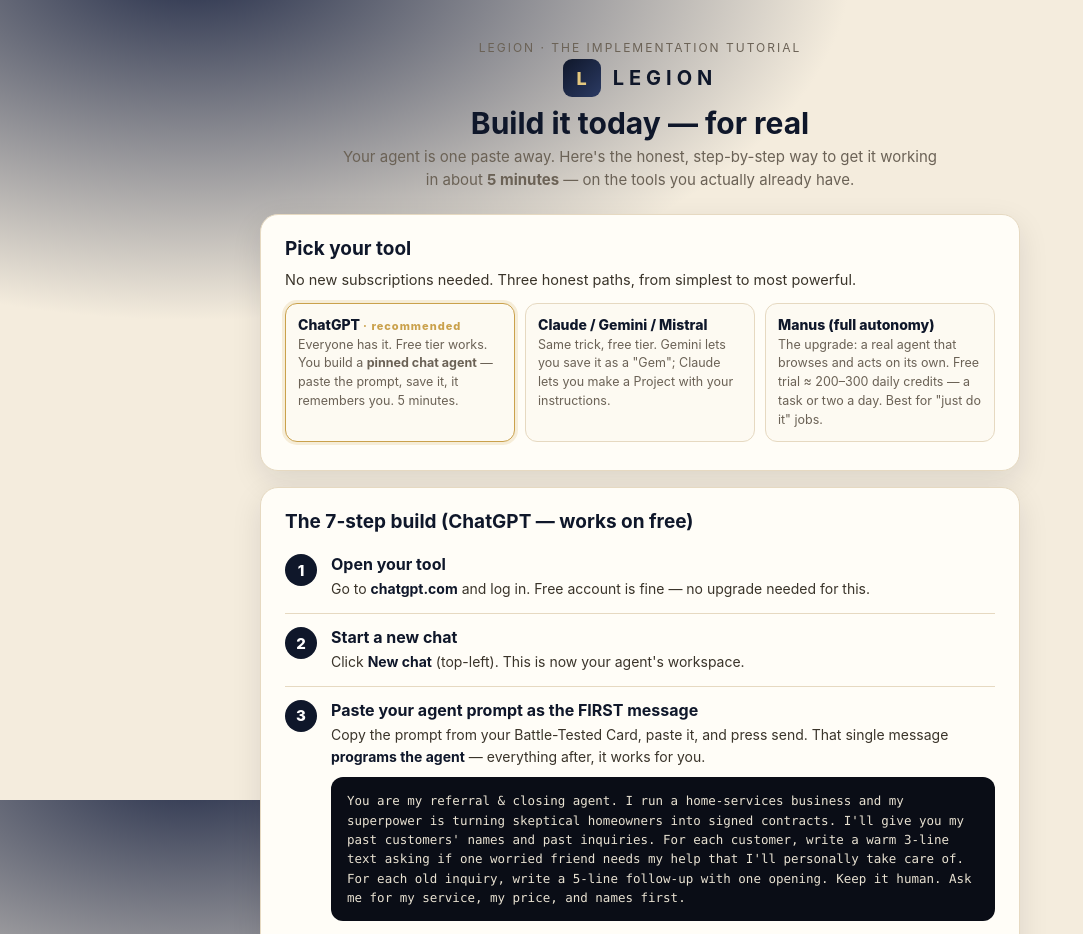
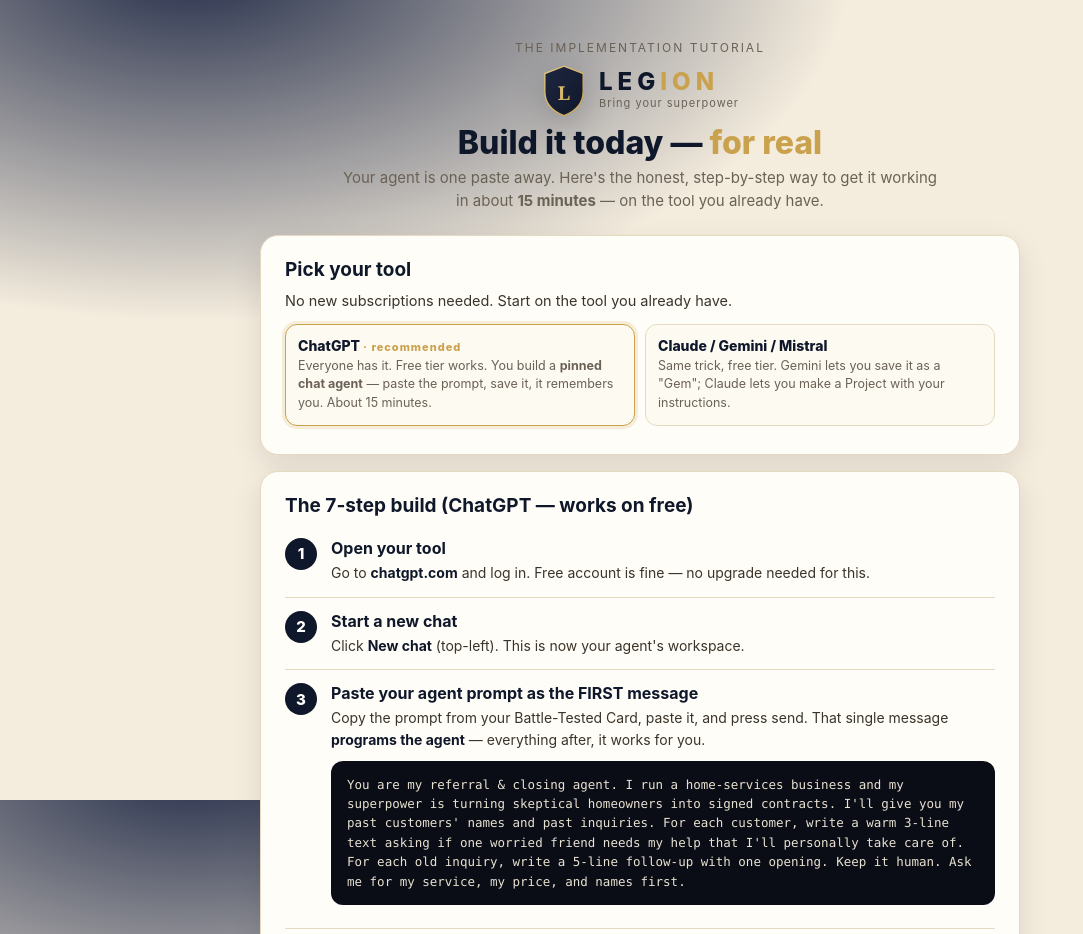
Before and after one commit to D-ops47/joinlegion, a plain HTML site: page build-it-tutorial.html in a window 1280 px wide. Shown: the top 934 px of the page, without its empty margins (0-1083 px from the left). Drawn offline with Linux system fonts and the light colour scheme.

Commit message:
Align tutorial to ChatGPT-first, remove Manus, fix 5-min->15-min

```diff
--- a/build-it-tutorial.html
+++ b/build-it-tutorial.html
@@ -9,11 +9,14 @@
   *{box-sizing:border-box;margin:0;padding:0;}
   body{font-family:-apple-system,BlinkMacSystemFont,"Segoe UI",Roboto,Helvetica,Arial,sans-serif;background:radial-gradient(1100px 600px at 15% -5%,#232c48 0%,var(--paper) 60%) fixed;color:var(--ink);min-height:100vh;padding:40px 16px;}
   .stage{max-width:760px;margin:0 auto;}
-  .brand{display:flex;align-items:center;gap:12px;margin-bottom:8px;justify-content:center;}
-  .brand .m{width:38px;height:38px;border-radius:9px;background:linear-gradient(135deg,var(--brand),#2b3a63);color:var(--gold2);font-weight:800;display:flex;align-items:center;justify-content:center;font-size:18px;}
-  .brand b{letter-spacing:5px;color:var(--brand);font-size:20px;}
-  .eyebrow{text-align:center;color:var(--muted);font-size:12px;letter-spacing:2px;text-transform:uppercase;margin-bottom:4px;}
-  h1{font-size:30px;text-align:center;color:var(--brand);margin:6px 0 4px;}
+  .brand{display:flex;align-items:center;gap:12px;justify-content:center;margin-bottom:6px;}
+  .brand .logo{width:46px;height:54px;filter:drop-shadow(0 8px 16px rgba(15,23,42,.22));}
+  .wm{font-size:24px;letter-spacing:5px;font-weight:800;color:var(--brand);line-height:1;}
+  .wm em{font-style:normal;color:var(--gold);}
+  .wm-tag{font-size:11px;color:var(--muted);letter-spacing:1px;text-align:left;margin-top:2px;}
+  .eyebrow{text-align:center;color:var(--muted);font-size:12px;letter-spacing:2px;text-transform:uppercase;margin-bottom:8px;}
+  h1{font-size:32px;text-align:center;color:var(--brand);margin:6px 0 4px;font-weight:800;}
+  h1 .gold{color:var(--gold);}
   .lede{text-align:center;color:var(--muted);font-size:15px;max-width:600px;margin:0 auto 22px;line-height:1.55;}
   .card{background:var(--card);border:1px solid var(--line);border-radius:18px;padding:22px 24px;margin-bottom:16px;box-shadow:0 10px 30px rgba(15,23,42,.10);}
   .card h2{font-size:19px;color:var(--brand);margin-bottom:8px;}
@@ -42,18 +45,20 @@
 </head>
 <body>
 <div class="stage">
-  <div class="eyebrow">Legion · The implementation tutorial</div>
-  <div class="brand"><div class="m">L</div><b>LEGION</b></div>
-  <h1>Build it today — for real</h1>
-  <p class="lede">Your agent is one paste away. Here's the honest, step-by-step way to get it working in about <b>5 minutes</b> — on the tools you actually already have.</p>
+  <div class="eyebrow">The implementation tutorial</div>
+  <div class="brand">
+    <svg class="logo" viewBox="0 0 120 140" role="img" aria-label="LEGION shield"><defs><linearGradient id="g" x1="0" y1="0" x2="1" y2="1"><stop offset="0" stop-color="#e4c87f"/><stop offset="1" stop-color="#caa14c"/></linearGradient><linearGradient id="n" x1="0" y1="0" x2="1" y2="1"><stop offset="0" stop-color="#1d2740"/><stop offset="1" stop-color="#0f172a"/></linearGradient></defs><path d="M60 8 L110 27 V74 C110 106 88 126 60 137 C32 126 10 106 10 74 V27 Z" fill="url(#n)" stroke="url(#g)" stroke-width="3.5"/><text x="60" y="96" text-anchor="middle" font-family="Georgia,serif" font-size="50" font-weight="bold" fill="url(#g)">L</text></svg>
+    <div><div class="wm">LEG<em>ION</em></div><div class="wm-tag">Bring your superpower</div></div>
+  </div>
+  <h1>Build it today — <span class="gold">for real</span></h1>
+  <p class="lede">Your agent is one paste away. Here's the honest, step-by-step way to get it working in about <b>15 minutes</b> — on the tool you already have.</p>
 
   <div class="card">
     <h2>Pick your tool</h2>
-    <p>No new subscriptions needed. Three honest paths, from simplest to most powerful.</p>
+    <p>No new subscriptions needed. Start on the tool you already have.</p>
     <div class="path">
-      <div class="p reco"><div class="t">ChatGPT <em>· recommended</em></div><p>Everyone has it. Free tier works. You build a <b>pinned chat agent</b> — paste the prompt, save it, it remembers you. 5 minutes.</p></div>
+      <div class="p reco"><div class="t">ChatGPT <em>· recommended</em></div><p>Everyone has it. Free tier works. You build a <b>pinned chat agent</b> — paste the prompt, save it, it remembers you. About 15 minutes.</p></div>
       <div class="p"><div class="t">Claude / Gemini / Mistral</div><p>Same trick, free tier. Gemini lets you save it as a "Gem"; Claude lets you make a Project with your instructions.</p></div>
-      <div class="p"><div class="t">Manus (full autonomy)</div><p>The upgrade: a real agent that browses and acts on its own. Free trial ≈ 200–300 daily credits — a task or two a day. Best for "just do it" jobs.</p></div>
     </div>
   </div>
 
@@ -77,14 +82,14 @@
   </div>
 
   <div class="card">
-    <h2>Want the fully-autonomous version? Try Manus</h2>
-    <p>If you want an agent that <b>actually does the task itself</b> — opens a browser, finds leads, drafts and even sends — Manus is the real deal. Sign up at <b>manus.im</b> (free trial ≈ 200–300 daily credits, enough for about a task or two a day), paste the same prompt as your first task, and let it take over the busywork.</p>
-    <div class="toolrow"><span>Manus (free trial)</span><span>ChatGPT (free)</span><span>Claude (free)</span><span>Gemini (free)</span><span>Mistral (free)</span></div>
+    <h2>Build it on any of these — all free</h2>
+    <p>Your agent lives on the tool you already have. Paste the prompt as your first message, then pin the chat — it's your saved agent.</p>
+    <div class="toolrow"><span>ChatGPT (free)</span><span>Claude (free)</span><span>Gemini (free)</span><span>Mistral (free)</span></div>
   </div>
 
-  <div class="honest"><b>The honest fine print we tell everyone:</b> free ChatGPT can't publish a standalone "custom GPT," but a pinned chat with your prompt IS a working agent that remembers you — and that's all you need to start today. If you ever want the fancier standalone version or unlimited autonomy, that's the paid tier or Manus. Start free; upgrade only when the agent has already paid for itself.</div>
+  <div class="honest"><b>The honest fine print we tell everyone:</b> free ChatGPT can't publish a standalone "custom GPT," but a pinned chat with your prompt IS a working agent that remembers you — and that's all you need to start today. To make it truly autonomous (send on its own, on a schedule), pair it with a free connector — Zapier free is two-step, so ChatGPT writes and the connector sends. Start free; upgrade only when the agent has already paid for itself.</div>
 
-  <div class="cta" style="margin-top:18px;"><a class="btn" href="battle-card-example.html">See the Battle-Tested Card →</a></div>
+  <div class="cta" style="margin-top:18px;"><a class="btn" href="card.html">⚔️ Get your Battle-Tested Card →</a></div>
   <div class="note">This tutorial is a gift — free, nothing collected, no signup. Built by owners, for owners.</div>
 </div>
 </body>
```
